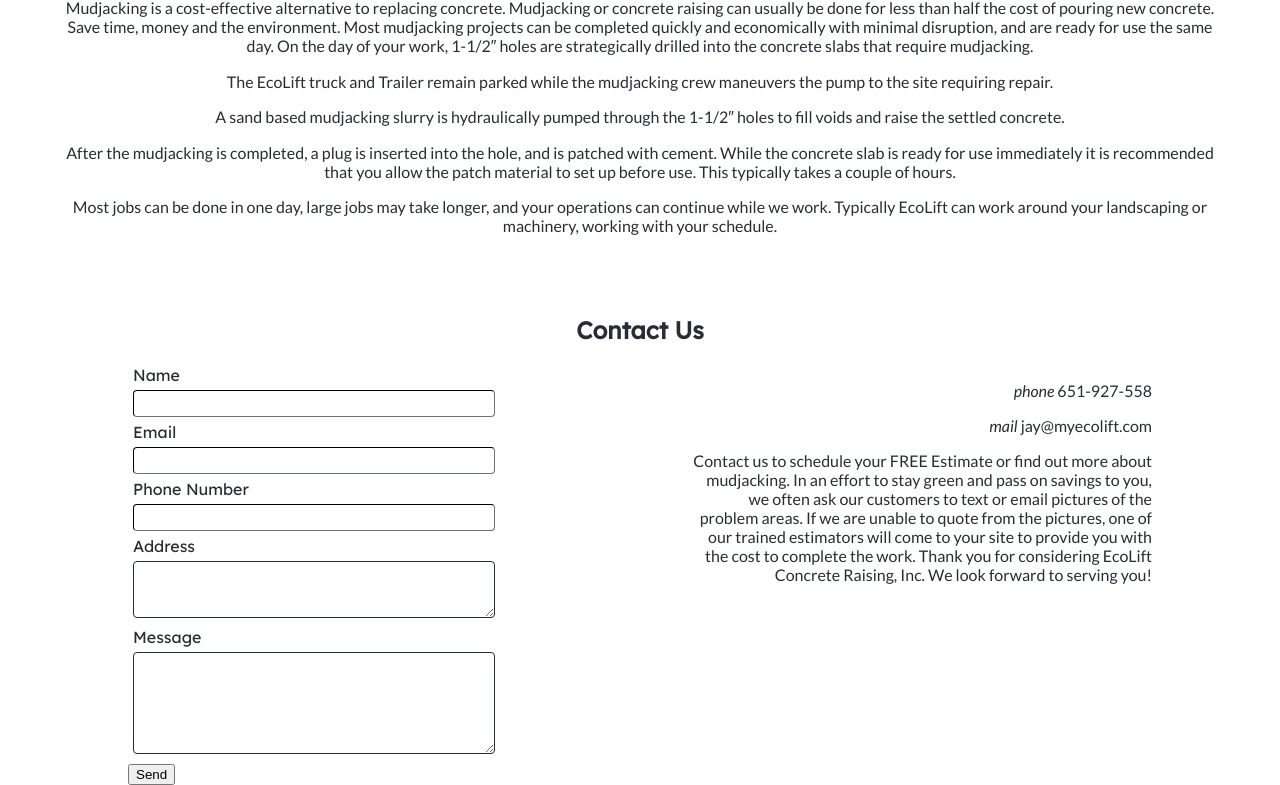
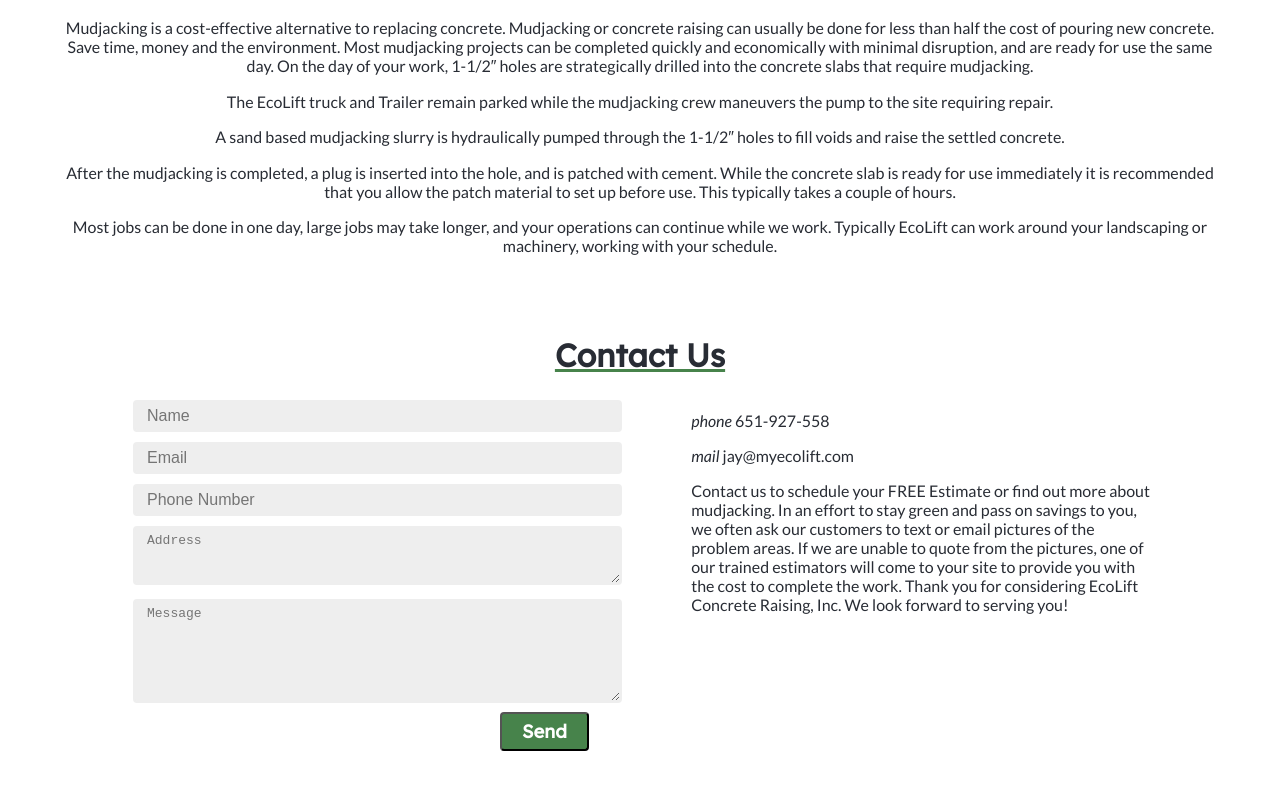
Before and after one commit to nina-johnson/ecolift, a React (Create React App) app: page / in a window 1280 px wide. Shown: the part 1975-2760 px from the top of the page. After the commit the page ends 2726 px from the top, so only its background shows below. Built offline with nearby package versions, Linux system fonts and the light colour scheme.

Commit message:
adjustments to contact form layout

```diff
--- a/src/Components/App/App.css
+++ b/src/Components/App/App.css
@@ -8,6 +8,14 @@
 p {
   font-weight: 400;
   font-family: 'Lato', sans-serif;
+}
+
+h2 {
+  width: 300px;
+  margin: 0px auto 20px;
+  font-size: 2em;
+  text-decoration: underline;
+  text-decoration-color: #47834b;
 }
 
 .App-header {
@@ -79,23 +87,39 @@ p {
 .contact-left {
   float: left;
   text-align: left;
+  width: 45%;
 }
 
 .contact-right {
   float: right;
-  text-align: right;
+  text-align: left;
   max-width: 45%;
 }
 
 .contact-input {
-  width: 350px;
-  padding: 5px;
+  width: 100%;
+  padding: 5px 12px;
   margin: 5px;
   border-radius: 4px;
-  border-width: 1px;
-  border-color: #282c34;
+  border-width: 2px;
+  border-style: solid;
+  /* border-color: #282c34; */
+  border-color: #eeeeee;
+  background-color: #eeeeee;
+  font-size: 1em;
 }
 
 label {
   margin: 5px;
 }
+
+.contact-submit-button {
+  font-family: 'Lexend Deca', sans-serif;
+  font-size: 1.15em;
+  font-weight: 700;
+  padding: 6px 20px;
+  border-radius: 4px;
+  background-color: #47834b;
+  color: #ffffff;
+  float: right;
+}
--- a/src/Components/Contact/Contact.js
+++ b/src/Components/Contact/Contact.js
@@ -10,26 +10,21 @@ class Contact extends Component {
 
                 <div className="contact-left">
                     <form>
-                        <label>
-                            Name <br/>
-                            <input type="text" name="name" className="contact-input" />
-                        </label> <br/>
-                        <label>
-                            Email <br/>
-                            <input type="text" name="email" className="contact-input" />
-                        </label> <br/>
-                        <label>
-                            Phone Number <br/>
-                            <input type="text" name="phone" className="contact-input" />
-                        </label> <br/>
-                        <label>
-                            Address <br/>
-                            <textarea type="text" rows="3" name="address" className="contact-input" />
-                        </label> <br/>
-                        <label>
-                            Message <br/>
-                            <textarea type="text" rows="6" name="message" className="contact-input" />
-                        </label> <br/>
+                        <input type="text" name="name" placeholder="Name"
+                            className="contact-input" />
+                            <br/>
+                        <input type="text" name="email" placeholder="Email"
+                            className="contact-input" />
+                            <br/>
+                        <input type="text" name="phone" placeholder="Phone Number"
+                            className="contact-input" />
+                            <br/>
+                        <textarea type="text" rows="3" name="address" placeholder="Address"
+                            className="contact-input" />
+                            <br/>
+                        <textarea type="text" rows="6" name="message" placeholder="Message"
+                            className="contact-input" />
+                            <br/>
 
                         <button type="submit" className="contact-submit-button" >Send</button>
                     </form>
--- a/src/Components/Nav/Nav.css
+++ b/src/Components/Nav/Nav.css
@@ -3,11 +3,9 @@
   position: fixed;
   top: 0;
   width: 100%;
-    height: 100px;
+  height: 80px;
   background-color: gainsboro;
-    /* margin-bottom: 20px; */
   padding: 10px;
-
 }
 
 .nav-title {
@@ -17,22 +15,29 @@
 }
 
 .nav-title>h1 {
-    margin-bottom: 10px;
+  margin: 10px;
 }
 
 .nav-title>h5 {
-    margin-top: 10px;
+  margin: 10px;
 }
 
 .nav-right {
   float: right;
-    margin-right: 20px;
+  margin: 50px 20px 0px;
+  width: 70%;
+  text-align: right;
 }
 
 .nav-link {
-    float: left;
   color: #353232;
   padding: 24px 20px;
   text-decoration: none;
-    margin-top: 35px;
+  margin: 35px auto 10px;
 }
+
+.nav-link.active {
+  /* border-bottom-color: #47834b;
+  border-bottom-style: solid;
+  border-bottom-width: 2px; */
+}
--- a/src/Components/Nav/Nav.js
+++ b/src/Components/Nav/Nav.js
@@ -7,8 +7,8 @@ const Nav = (props) => {
         <div className="nav" >
 
             <Link className="nav-title" to="/home" > {/* className="App-header" */}
-                <h1>ECOLIFT</h1>
-                <h5>Concrete Raising & Leveling</h5>
+                <img src="images/EcoLift_logo.png" alt="EcoLift" />
+                {/* <h5>Concrete Raising & Leveling</h5> */}
             </Link>
 
             <div className="nav-right" >
@@ -20,12 +20,12 @@ const Nav = (props) => {
                     Our Services
                 </Link>
 
+                <Link className="nav-link" to="/contact" >
+                    Contact Us
+                </Link>
+
                 <Link className="nav-link" to="/faq" >
                     FAQ
-                </Link>
-
-                <Link className="nav-link" to="/contact" >
-                    Contact Us
                 </Link>
 
             </div>
```
Lines whose indentation alone changed are shown as unchanged.
